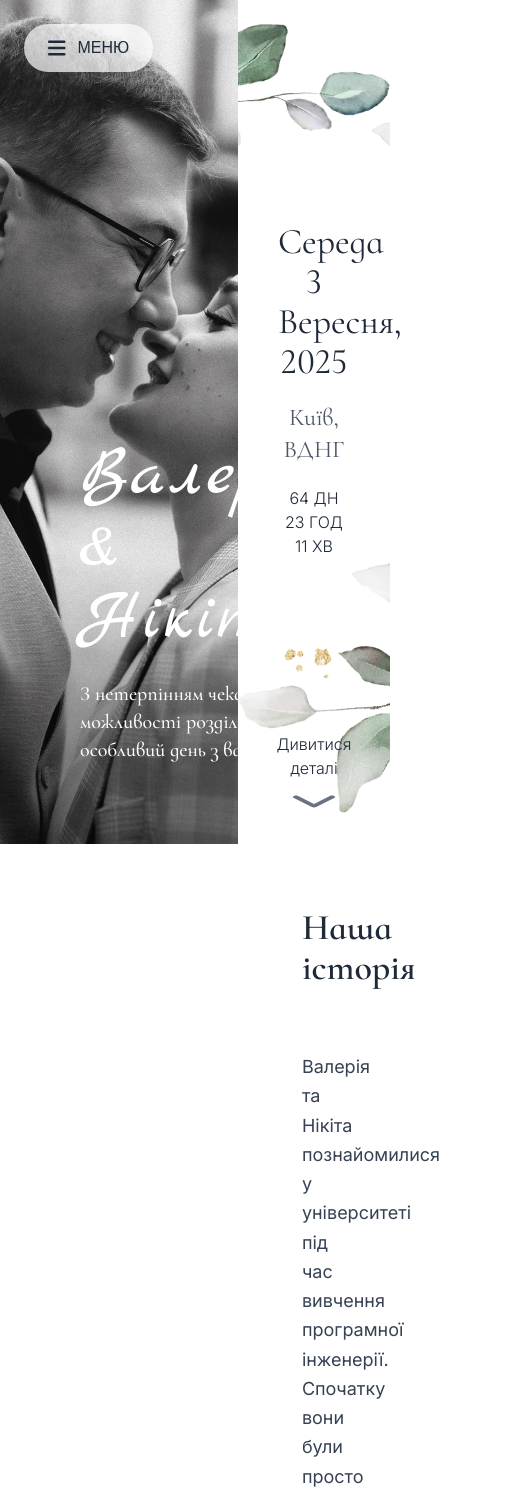
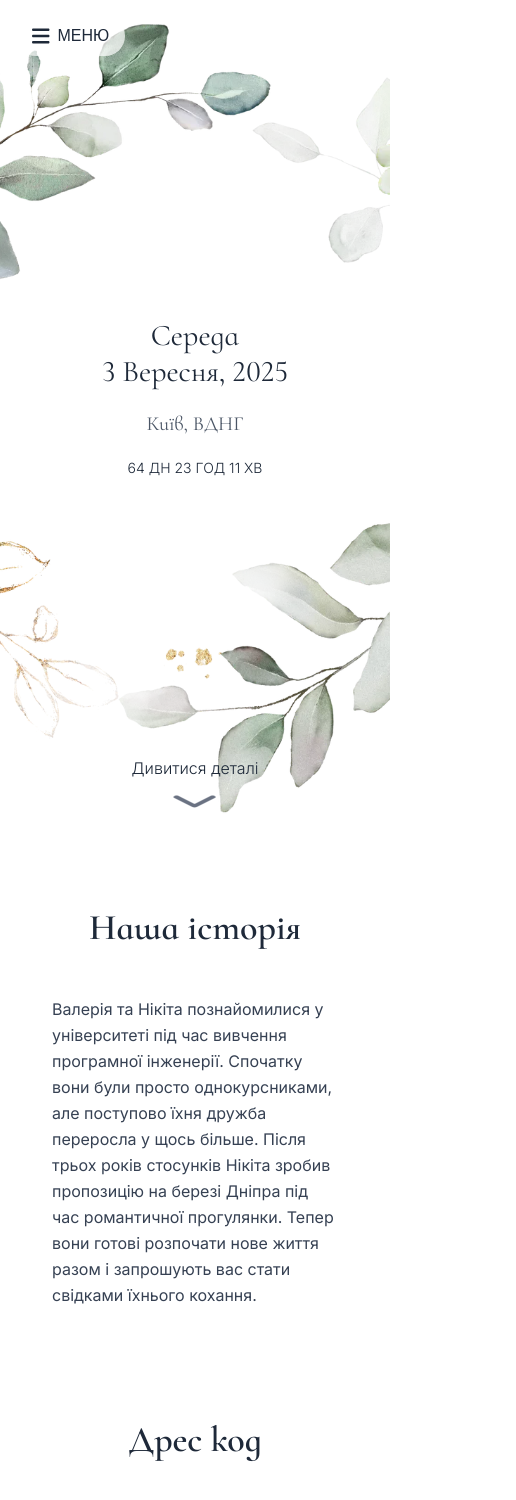
Before and after one commit to nksazonov/wedding-website, a Next.js app: page / in a window 390 px wide. Shown: the top 1500 px of the page, 516 px wide, since content can reach past the window. Built offline with nearby package versions, Linux system fonts and the light colour scheme.

Commit message:
feat: PC and laptop responsive design

```diff
--- a/src/app/page.tsx
+++ b/src/app/page.tsx
@@ -64,7 +64,7 @@ export default function Home() {
       />
 
       {/* Left Panel - Couple Photo - Fixed Position */}
-      <div className="fixed left-0 top-0 w-[61%] h-screen overflow-hidden z-10">
+      <aside className="hidden md:block fixed top-0 left-0 h-screen w-3/5 overflow-hidden z-10">
         {/* Subtle lighting effect */}
         <div
           className="absolute top-0 left-0 w-full z-20 pointer-events-none"
@@ -80,18 +80,18 @@ export default function Home() {
         />
 
         {/* Couple Names Overlay */}
-        <div className="absolute bottom-20 left-20 z-20 text-white">
-          <h1 className="text-7xl font-light mb-6 font-[Marck_Script]">
+        <div className="absolute bottom-12 md:bottom-20 left-6 md:left-20 z-20 text-white">
+          <h1 className="text-6xl md:text-7xl font-light mb-4 md:mb-6 font-[Marck_Script]">
             Валерія & Нікіта
           </h1>
-          <p className="font-[Cormorant_Infant] text-xl font-medium max-w-2xl">
+          <p className="font-[Cormorant_Infant] text-lg md:text-xl font-medium max-w-2xl">
             З нетерпінням чекаємо можливості розділити цей особливий день з вами.
           </p>
         </div>
-      </div>
+      </aside>
 
       {/* Right Panel - Wedding Details - Scrollable */}
-      <div className="ml-[61%] w-[39%] min-h-screen relative">
+      <main className="w-full md:ml-[60%] md:w-[40%] min-h-screen relative">
         <MainWeddingInfo
           guestText={guestName}
           phase={phase}
@@ -101,7 +101,7 @@ export default function Home() {
         />
 
         {/* Scrollable Content for other sections */}
-        <div className="scrollable-content relative z-10 py-8 px-8">
+        <section className="scrollable-content relative z-10 px-5 xl:px-10 2xl:px-20 py-8 space-y-12">
           <TextSection id="our-story" heading="Наша історія" imageUrl="/img/coffee.jpg">
             <p>
               Валерія та Нікіта познайомилися у університеті під час вивчення програмної інженерії.
@@ -249,8 +249,8 @@ export default function Home() {
               />
             </div>
           </TextSection>
-        </div>
-        </div>
-      </div>
+        </section>
+      </main>
+    </div>
   );
 }
--- a/src/components/MainWeddingInfo.tsx
+++ b/src/components/MainWeddingInfo.tsx
@@ -28,39 +28,39 @@ export default function MainWeddingInfo({
         className="absolute inset-0 bg-cover bg-center bg-no-repeat"
         style={{ backgroundImage: 'url(/pictures/bohemian-bg.webp)' }}
       />
-      <div className="relative z-10 text-center text-gray-800 h-screen flex flex-col justify-center px-10">
+      <div className="relative z-10 text-center text-gray-800 h-screen flex flex-col justify-center px-6 md:px-10">
         {hasGuestText ? (
           // Guest-specific layout
           <>
-            <p className="text-4xl mb-3 font-[Cormorant_Infant] font-bold px-16">{guestText}</p>
-            <p className="text-lg mb-8 font-[Cormorant_Infant] italic text-gray-700 px-10">
+            <p className="text-3xl md:text-4xl lg:text-5xl 2xl:text-6xl mb-3 font-[Cormorant_Infant] font-bold px-4 md:px-16">{guestText}</p>
+            <p className="text-base md:text-lg lg:text-xl 2xl:text-2xl mb-8 xl:mb-12 font-[Cormorant_Infant] italic text-gray-700 px-2 md:px-10">
               Запрошуємо вас розділити з нами радість нашого весілля!
             </p>
-            <h2 className="text-2xl font-[Cormorant_Infant]">Середа, 3 Вересня, 2025</h2>
-            <p className="text-2xl text-gray-600 mb-5 font-[Cormorant_Infant]">Київ, ВДНГ</p>
+            <h2 className="text-xl md:text-2xl lg:text-3xl 2xl:text-4xl font-[Cormorant_Infant]">Середа, 3 Вересня, 2025</h2>
+            <p className="text-xl md:text-2xl lg:text-3xl 2xl:text-4xl text-gray-600 mb-5 xl:mb-12 font-[Cormorant_Infant]">Київ, ВДНГ</p>
           </>
         ) : (
           // Default layout
           <>
-            <h2 className="text-4xl font-[Cormorant_Infant]">Середа</h2>
-            <p className="text-4xl mb-5 font-[Cormorant_Infant]">3 Вересня, 2025</p>
-            <p className="text-2xl text-gray-600 mb-5 font-[Cormorant_Infant]">Київ, ВДНГ</p>
+            <h2 className="text-3xl md:text-4xl lg:text-5xl 2xl:text-6xl font-[Cormorant_Infant]">Середа</h2>
+            <p className="text-3xl md:text-4xl lg:text-5xl 2xl:text-6xl mb-5 xl:mb-12 font-[Cormorant_Infant]">3 Вересня, 2025</p>
+            <p className="text-xl md:text-2xl lg:text-3xl 2xl:text-4xl text-gray-600 mb-5 xl:mb-11 font-[Cormorant_Infant]">Київ, ВДНГ</p>
           </>
         )}
 
-        <div className="text-center mb-16">
+        <div className="text-center mb-12 md:mb-16">
           {phase === 'before' && (
-            <p className="text-md font-[Inter] font-light">
+            <p className="text-sm md:text-md lg:text-lg 2xl:text-xl font-[Inter] font-light">
               {formattedCountdown}
             </p>
           )}
           {phase === 'during' && (
-            <p className="text-lg font-[Cormorant_Infant] font-medium text-pink-600">
+            <p className="text-base md:text-lg font-[Cormorant_Infant] font-medium text-pink-600">
               {displayText}
             </p>
           )}
           {phase === 'after' && (
-            <p className="text-lg font-[Cormorant_Infant] font-medium text-green-600">
+            <p className="text-base md:text-lg font-[Cormorant_Infant] font-medium text-green-600">
               {displayText}
             </p>
           )}
@@ -90,7 +90,7 @@ export default function MainWeddingInfo({
                   `}
             </style>
 
-            <p className="text-md font-light font-[Inter] mb-2">Дивитися деталі</p>
+            <p className="text-md 2xl:text-xl font-light font-[Inter] mb-2">Дивитися деталі</p>
             <div className="flex justify-center">
             <FontAwesomeIcon
               icon={faChevronDown}
--- a/src/components/MenuButton.tsx
+++ b/src/components/MenuButton.tsx
@@ -11,7 +11,7 @@ export default function MenuButton({ onToggle }: MenuButtonProps) {
   return (
     <button
       onClick={onToggle}
-      className="fixed top-6 left-6 z-40 flex items-center gap-3 px-6 py-3 rounded-full bg-white/70 text-gray-800 cursor-pointer hover:bg-white/100 hover:shadow-md transition-all duration-200"
+      className="fixed top-4 left-4 md:top-6 md:left-6 z-50 flex items-center gap-2 md:gap-3 px-4 md:px-6 py-2 md:py-3 rounded-full bg-white/70 hover:bg-white/90 text-gray-800 cursor-pointer hover:shadow-md transition-all duration-200"
     >
       <FontAwesomeIcon icon={faBars} className="text-xl" />
       <span className="text-md font-medium text-[Inter]">МЕНЮ</span>
--- a/src/components/SlidePanel.tsx
+++ b/src/components/SlidePanel.tsx
@@ -46,23 +46,23 @@ export default function SlidePanel({ isOpen, sections, onClose, onNavigate }: Sl
       {/* Overlay */}
       {isOpen && (
         <div
-          className="fixed inset-0 z-50 bg-black/20 transition-opacity duration-300"
+          className="fixed inset-0 z-50 bg-black/50 backdrop-blur-sm transition-opacity duration-300"
           onClick={handleOverlayClick}
         />
       )}
 
       {/* Slide Panel */}
       <aside
-        className="fixed left-0 top-0 h-screen w-[20vw] bg-white/100 z-50 transition-all duration-300 ease-in-out"
+        className="fixed left-0 top-0 h-screen w-4/5 md:w-1/5 max-w-xs bg-white/100 z-50 transition-all duration-300 ease-in-out backdrop-blur-sm"
         style={{
           transform: isOpen ? 'translateX(0)' : 'translateX(-100%)',
           opacity: isOpen ? 1 : 0,
         }}
       >
         {/* Header */}
-        <div className="p-6 border-b border-gray-300/50">
+        <div className="p-4 md:p-6 border-b border-gray-300/50">
           <div className="flex justify-between items-start">
-            <h2 className="text-5xl font-light font-[Marck_Script] text-gray-800">
+            <h2 className="text-2xl md:text-3xl lg:text-4xl xl:text-5xl font-light font-[Marck_Script] text-gray-800">
               Валерія & Нікіта
             </h2>
             <button
--- a/src/components/TextSection.tsx
+++ b/src/components/TextSection.tsx
@@ -11,11 +11,11 @@ export default function TextSection({ id, heading, children, imageUrl }: TextSec
   const sectionRef = useImageObserver(imageUrl);
 
   return (
-    <section id={id} ref={sectionRef} className="mb-16 bg-white/30 backdrop-blur-sm rounded-lg p-8">
-      <h3 className="text-4xl font-semibold text-gray-800 mb-16 text-center font-[Cormorant_Infant]">
+    <section id={id} ref={sectionRef} className="bg-white/30 backdrop-blur-sm rounded-lg p-8 md:p-12">
+      <h3 className="text-4xl md:text-5xl font-semibold text-gray-800 mb-12 md:mb-16 text-center font-[Cormorant_Infant]">
         {heading}
       </h3>
-      <div className="text-lg text-gray-700 leading-relaxed font-[Inter]">
+      <div className="text-base md:text-lg text-gray-700 leading-relaxed font-[Inter]">
         {children}
       </div>
     </section>
```
